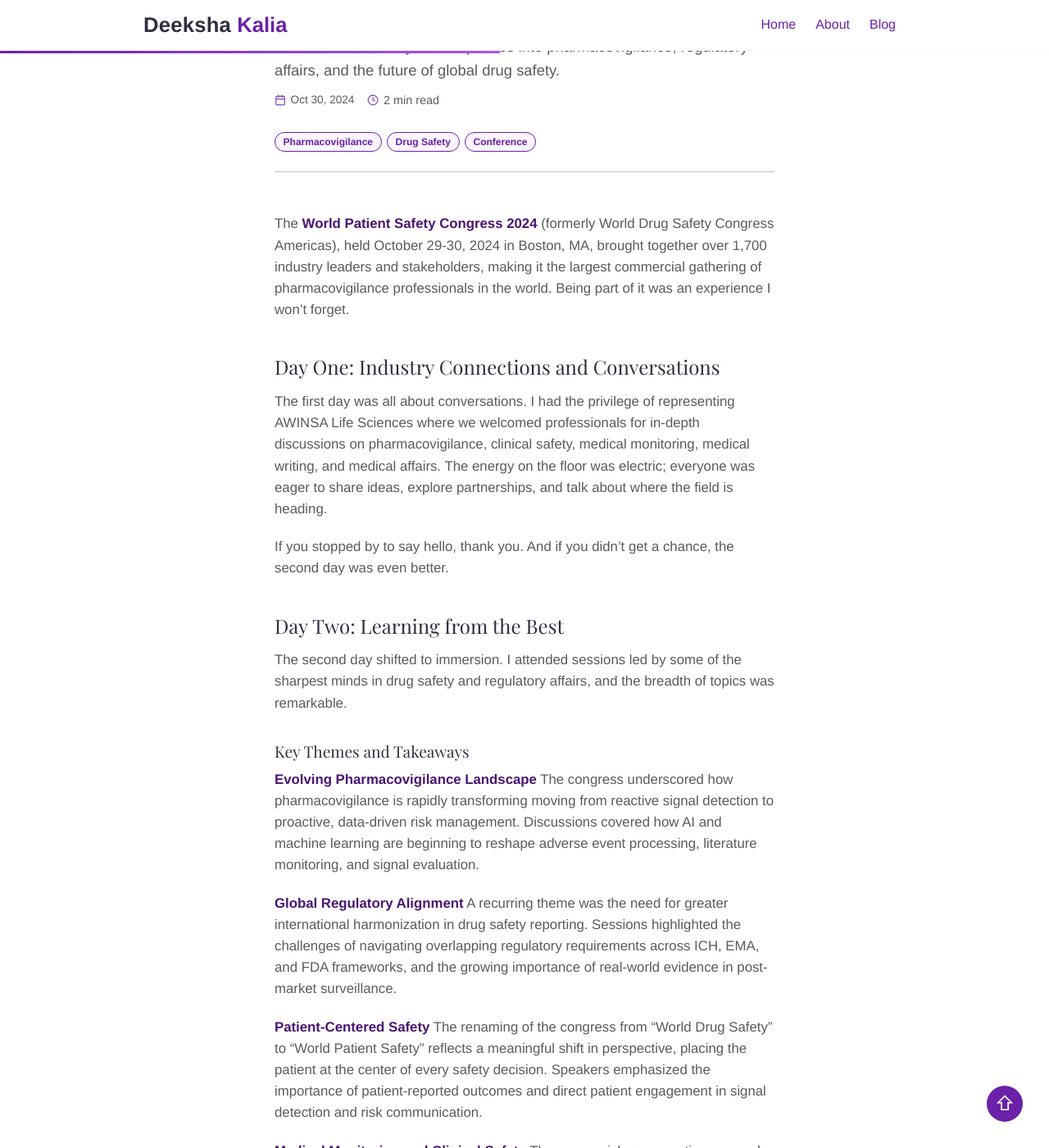
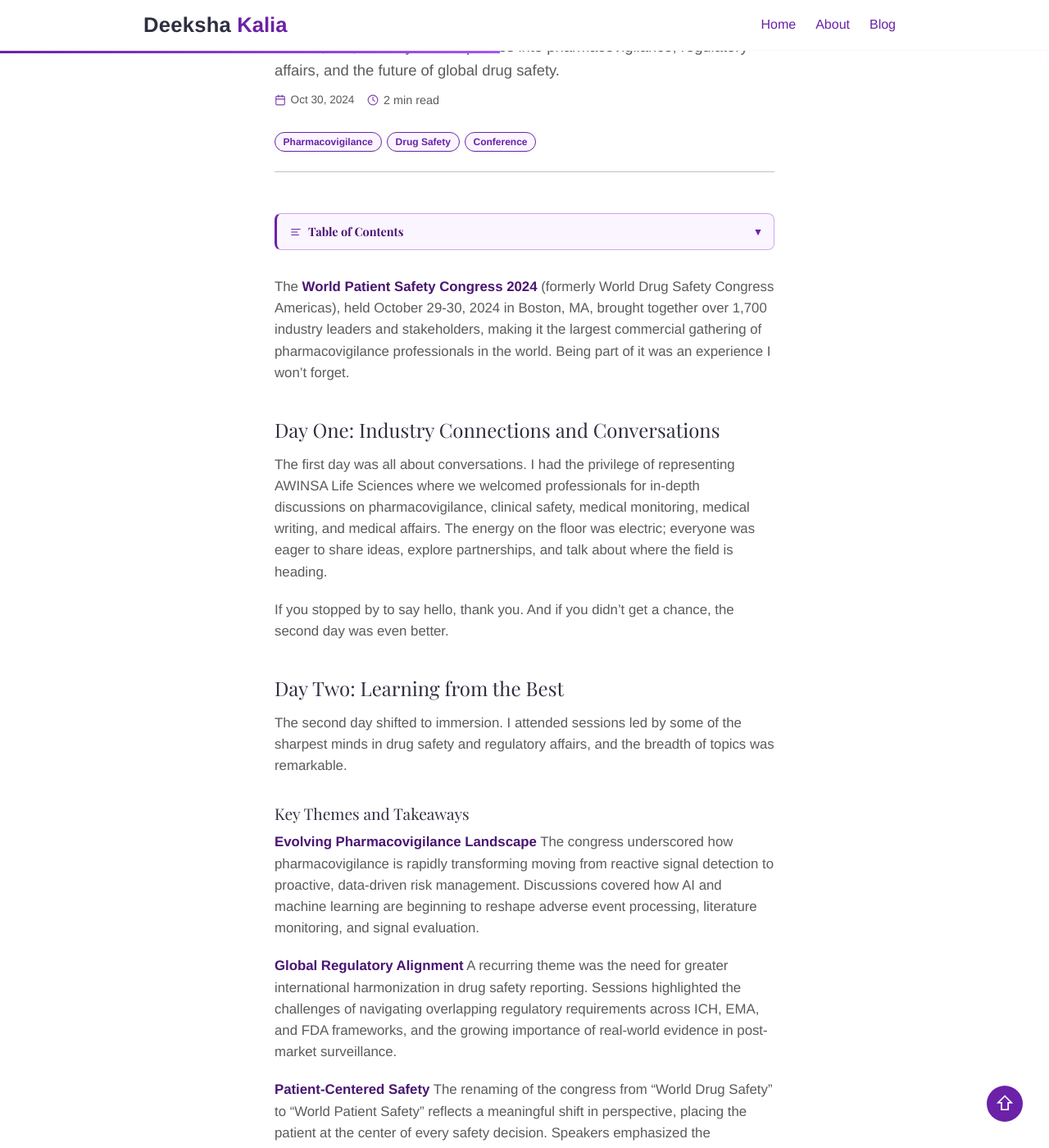
Before and after one commit to deekshakalia/deekshakalia.github.io, a Jekyll site: the page built from _posts/2024-10-30-world-patient-safety-congress-2024.md, in a window 1280 px wide and 1400 px high, scrolled down 703 px. Shown: the whole window at 82% size. Built offline with Jekyll 4.4.1, drawn with Linux system fonts in a browser that asks for light colours.

Commit message:
Implement Table of Contents feature in post layout and update styles
- Add a collapsible Table of Contents section in the post layout to enhance navigation.
- Introduce JavaScript functionality to dynamically generate the TOC based on headings.
- Update styles for the TOC to improve visual presentation and user experience.
- Adjust experience item visibility in the about layout to reflect the correct number of roles.

```diff
--- a/_layouts/about.html
+++ b/_layouts/about.html
@@ -58,7 +58,7 @@
     <div class="experience-expand-row" id="expToggle" onclick="toggleExperience()" role="button" tabindex="0">
       <span class="experience-expand-line"></span>
       <span class="experience-expand-label">
-        <span id="expToggleText">3 more roles</span>
+        <span id="expToggleText">2 more roles</span>
         <svg id="expChevron" class="experience-expand-chevron" viewBox="0 0 20 20" fill="none" xmlns="http://www.w3.org/2000/svg">
           <path d="M5 7.5L10 12.5L15 7.5" stroke="currentColor" stroke-width="1.8" stroke-linecap="round" stroke-linejoin="round"/>
         </svg>
--- a/_layouts/post.html
+++ b/_layouts/post.html
@@ -51,9 +51,37 @@
         {% endif %}
       </div>
 
+      <details class="post-toc" id="postToc">
+        <summary class="post-toc-toggle">
+          <svg xmlns="http://www.w3.org/2000/svg" width="14" height="14" viewBox="0 0 24 24" fill="none" stroke="currentColor" stroke-width="2" stroke-linecap="round" stroke-linejoin="round" aria-hidden="true"><line x1="3" y1="6" x2="21" y2="6"/><line x1="3" y1="12" x2="15" y2="12"/><line x1="3" y1="18" x2="18" y2="18"/></svg>
+          Table of Contents
+        </summary>
+        <nav class="post-toc-nav" id="postTocNav"></nav>
+      </details>
+
       <div class="post-content content">
         {{ content }}
       </div>
+
+      <script>
+        (function () {
+          var headings = document.querySelectorAll('.post-content h2, .post-content h3');
+          if (headings.length < 2) { document.getElementById('postToc').style.display = 'none'; return; }
+          var nav = document.getElementById('postTocNav');
+          var ul = document.createElement('ul');
+          headings.forEach(function (h) {
+            if (!h.id) h.id = h.textContent.trim().toLowerCase().replace(/[^a-z0-9]+/g, '-');
+            var li = document.createElement('li');
+            li.className = h.tagName === 'H3' ? 'toc-h3' : 'toc-h2';
+            var a = document.createElement('a');
+            a.href = '#' + h.id;
+            a.textContent = h.textContent;
+            li.appendChild(a);
+            ul.appendChild(li);
+          });
+          nav.appendChild(ul);
+        })();
+      </script>
 
       <div class="post-footer mt-6">
         <a href="/blog/" class="btn-back">&larr; Back to Blog</a>
--- a/_sass/pages/_page-blog.scss
+++ b/_sass/pages/_page-blog.scss
@@ -246,10 +246,91 @@
     }
   }
 
+  .post-toc {
+    border: 1px solid lighten($primary, 40%);
+    border-left: 3px solid $primary;
+    border-radius: 8px;
+    background: $white-offset;
+    margin-bottom: 2rem;
+    padding: 0;
+
+    .post-toc-toggle {
+      display: flex;
+      align-items: center;
+      gap: 0.5rem;
+      padding: 0.75rem 1rem;
+      font-size: 0.9rem;
+      font-weight: 600;
+      font-family: $font-family-heading;
+      color: $primary-dark;
+      cursor: pointer;
+      list-style: none;
+      user-select: none;
+
+      &::-webkit-details-marker { display: none; }
+
+      svg {
+        flex-shrink: 0;
+        stroke: $primary;
+      }
+
+      &::after {
+        content: "▾";
+        margin-left: auto;
+        color: $primary;
+        font-size: 0.8rem;
+        transition: transform 0.2s ease;
+      }
+    }
+
+    &[open] .post-toc-toggle::after {
+      transform: rotate(180deg);
+    }
+
+    .post-toc-nav {
+      padding: 0 1rem 0.75rem 1rem;
+      border-top: 1px solid lighten($primary, 40%);
+
+      ul {
+        list-style: none;
+        margin: 0.5rem 0 0;
+        padding: 0;
+      }
+
+      li {
+        margin: 0.3rem 0;
+
+        a {
+          color: $black;
+          font-size: 0.88rem;
+          text-decoration: none;
+          line-height: 1.4;
+
+          &:hover { color: $primary; }
+        }
+
+        &.toc-h3 {
+          padding-left: 1rem;
+          border-left: 1px solid lighten($primary, 35%);
+
+          a {
+            font-size: 0.84rem;
+            color: $steel;
+            &:hover { color: $primary; }
+          }
+        }
+      }
+    }
+  }
+
   .post-content {
     font-size: 1.05rem;
     line-height: 1.8;
     color: $black;
+
+    h2, h3, h4 {
+      scroll-margin-top: 80px;
+    }
 
     h2 {
       font-family: $font-family-heading;
```
